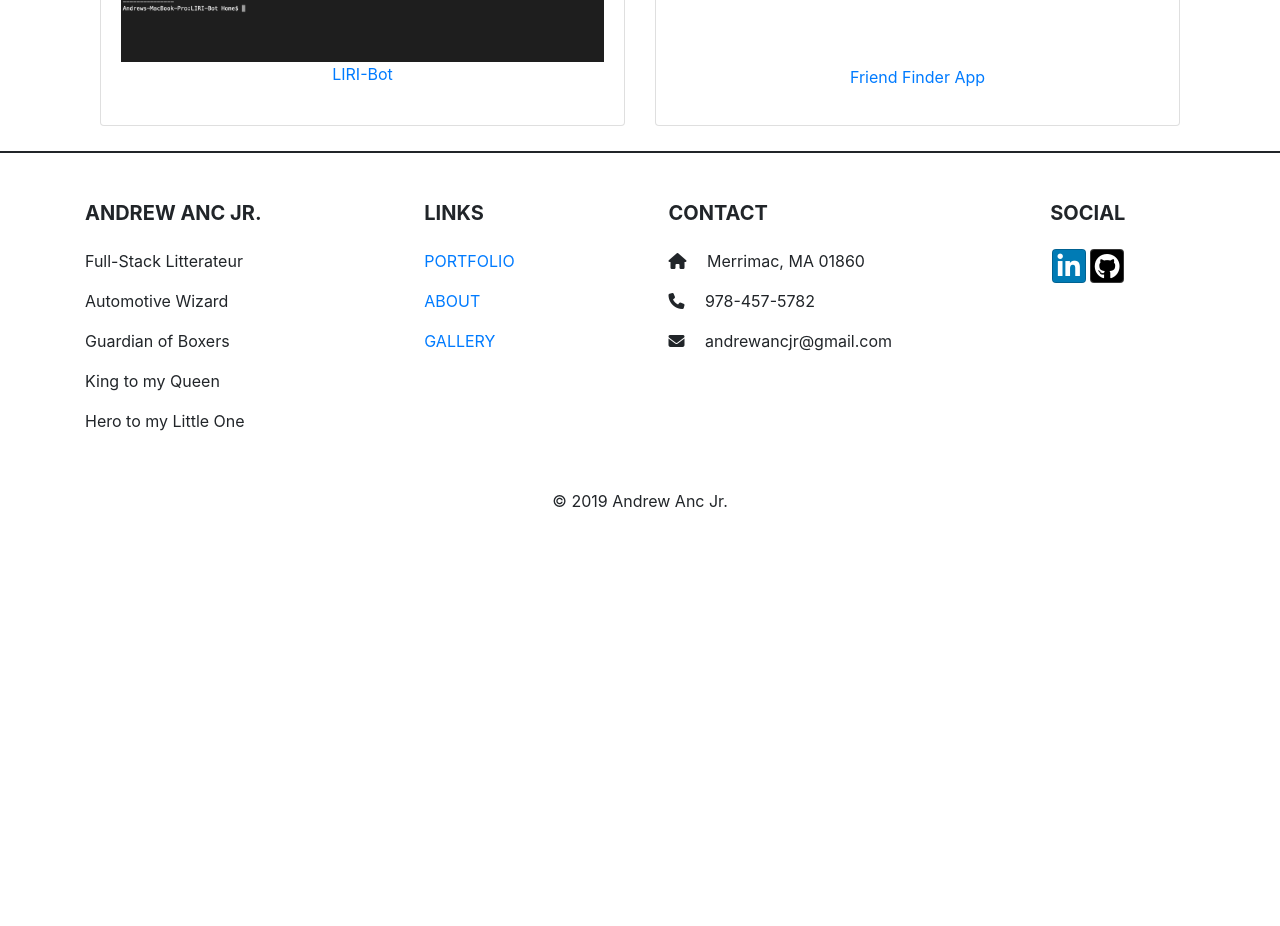
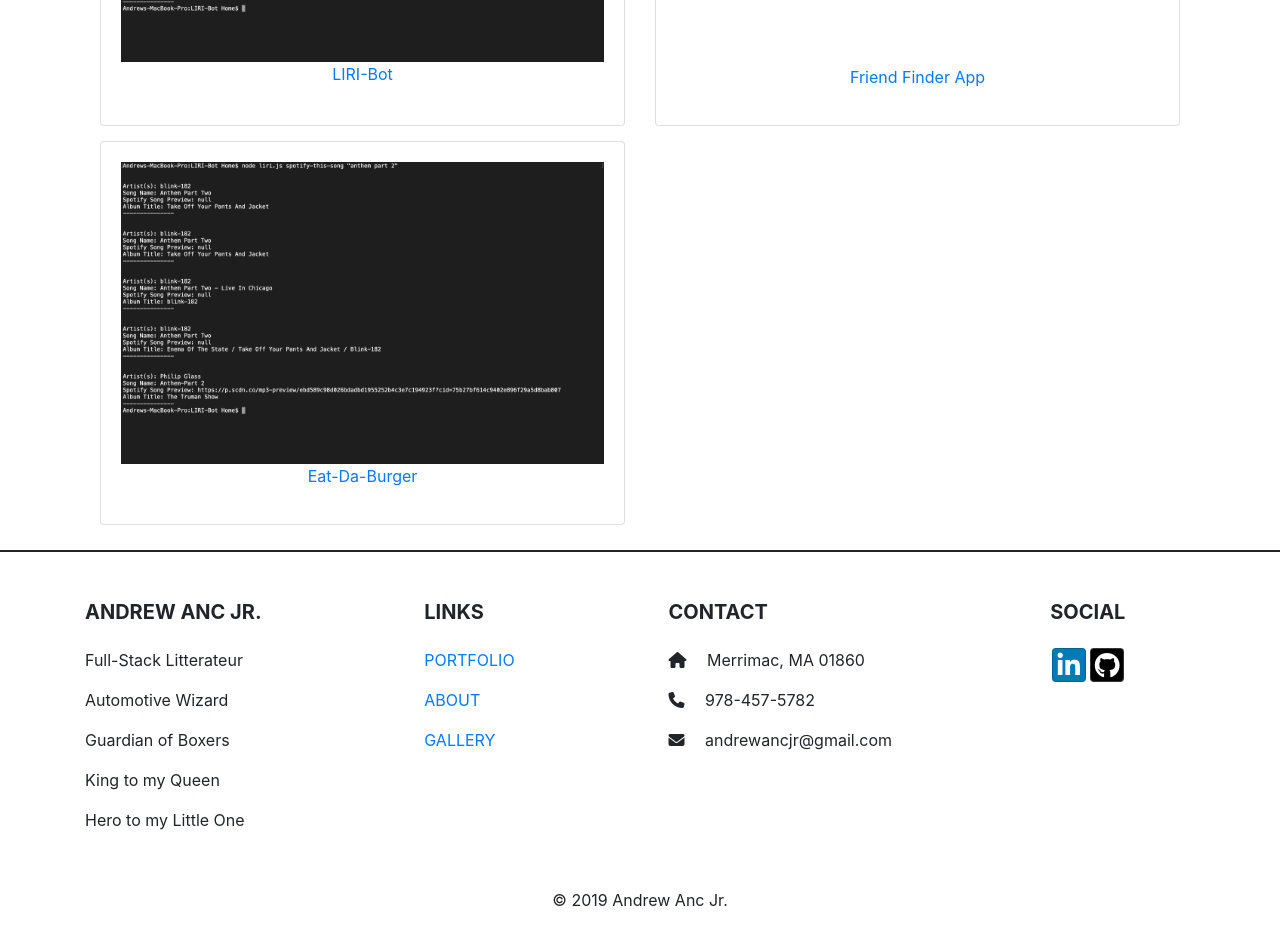
Before and after one commit to aancjr/Master-Portfolio, a plain HTML site: page portfolio.html in a window 1280 px wide. Shown: the part 1020-1946 px from the top of the page. Before the commit the page ends 1549 px from the top, so only its background shows below. Drawn offline with nearby package versions, Linux system fonts and the light colour scheme.

Commit message:
added burger git link to portfolio

```diff
--- a/portfolio.html
+++ b/portfolio.html
@@ -164,14 +164,31 @@
                                 <img src="assets/images/Friend Finder.png" class="img-fluid mx-auto d-block"
                                     alt="Friend Finder">
                                 <div class="caption text-center">
-                                    <p><a href="https://peaceful-meadow-46978.herokuapp.com/" target="_blank">Friend Finder App</a></p>
+                                    <p><a href="https://peaceful-meadow-46978.herokuapp.com/" target="_blank">Friend
+                                            Finder App</a></p>
                                 </div>
                             </div>
                         </div>
                     </div>
                 </div>
             </div>
-        </div>
+            <div class="container">
+                <div class="row">
+                    <div class="col-md-6 d-flex justify-content-center">
+                        <div class="card">
+                            <div class="card-body">
+                                <img src="assets/images/spotify-this-song.png" class="img-fluid mx-auto d-block"
+                                    alt="Eat-Da-Burger!">
+                                <div class="caption text-center">
+                                    <p><a href="https://github.com/aancjr/burger"
+                                            target="_blank">Eat-Da-Burger</a>
+                                    </p>
+                                </div>
+                            </div>
+                        </div>
+                    </div>
+                </div>
+            </div>
     </section>
 
     <footer class="page-footer font-small mdb-color lighten-3 pt-4">
```
